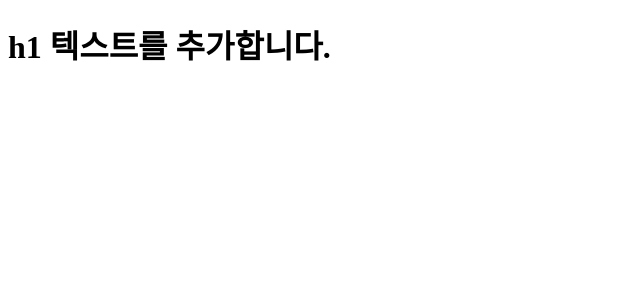
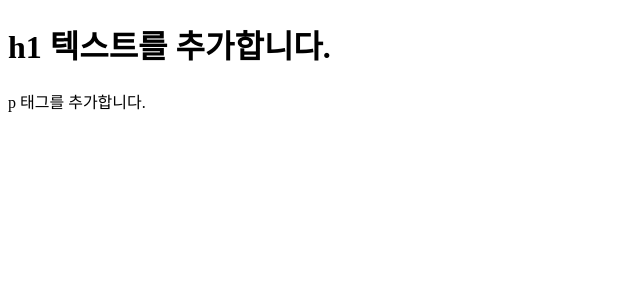
Before and after one commit to leecho87/cicd-test, a React (Create React App) app: page / in a window 1280 px wide. Shown: the top 300 px of the page, without its empty margins (0-640 px from the left). Built offline with nearby package versions, Linux system fonts and the light colour scheme.

Commit message:
p태그 추가

```diff
--- a/src/App.js
+++ b/src/App.js
@@ -4,6 +4,7 @@ function App() {
   return (
     <>
       <h1>h1 텍스트를 추가합니다.</h1>
+      <p>p 태그를 추가합니다.</p>
     </>
   )
 }
```
